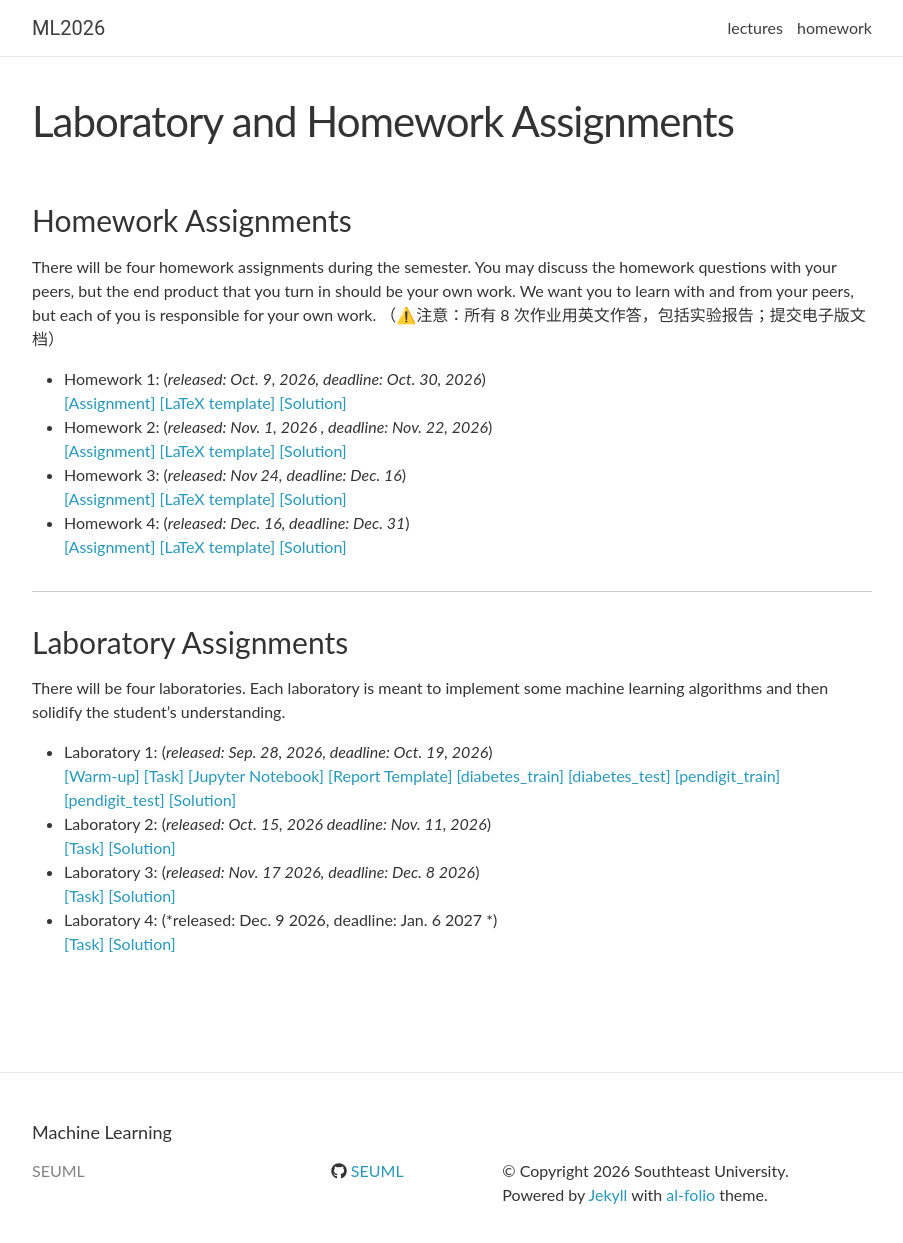
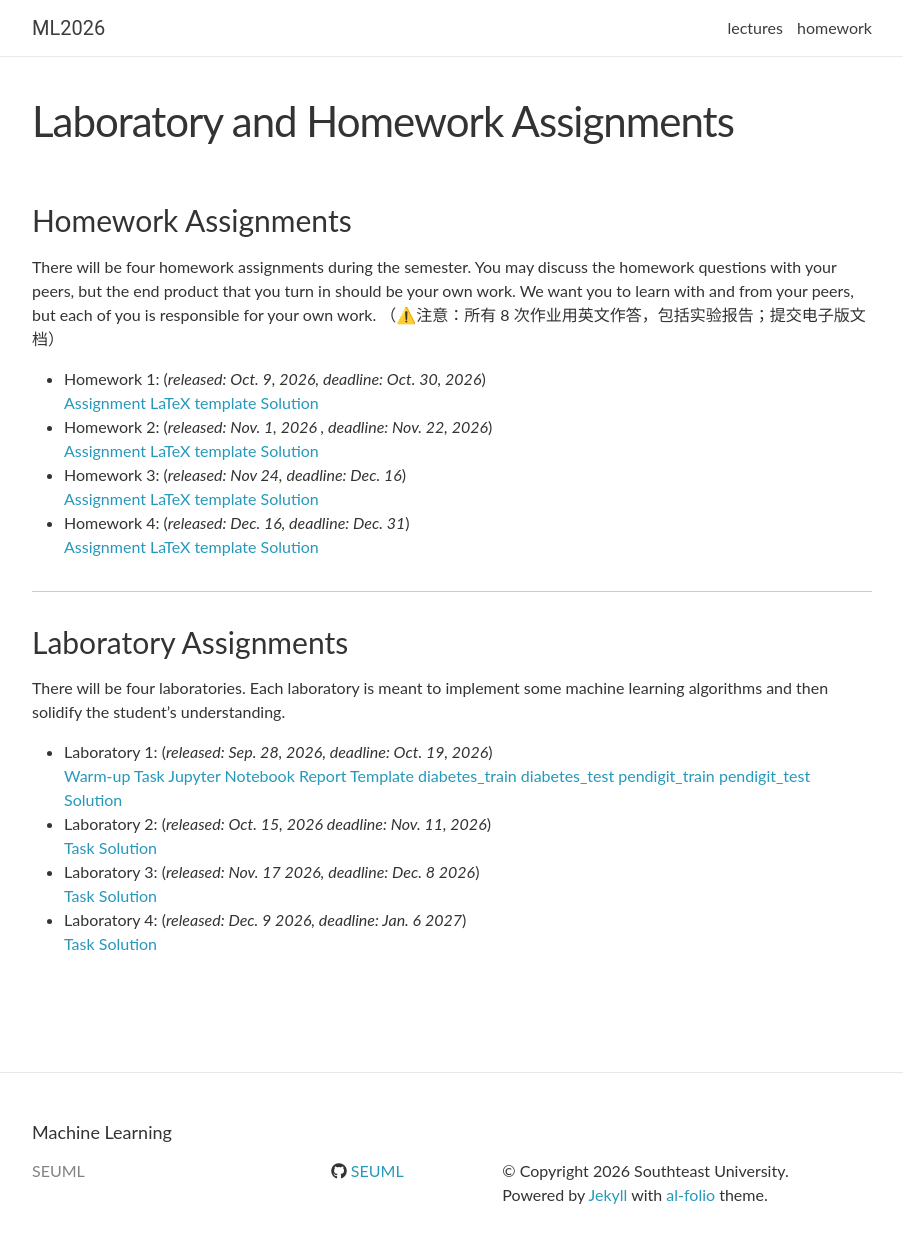
Before and after one commit to SEUML/ml-autumn-2026, a Jekyll site: the page built from _pages/homework.md, in a window 1280 px wide and 1268 px high. Shown: the top 1243 px of the window, without its empty margins (188-1091 px from the left). Built offline with Jekyll 4.4.1, drawn with Linux system fonts in a browser that asks for light colours; nearby versions of some CDN libraries; comment, search, counter and statistics services are not loaded; part of the change alters nothing that is shown.

```diff
--- a/_pages/homework.md
+++ b/_pages/homework.md
@@ -10,16 +10,16 @@ There will be four homework assignments during the semester. You may discuss the
 
 - Homework 1: (*released: Oct. 9, 2026, deadline: Oct. 30, 2026*)
 <br>
-[[Assignment]]({{ "/assets/assignments/hw1/assignment_v1.pdf" | relative_url }}){:target="_blank"} [[LaTeX template]]({{ "/assets/assignments/hw1/latex_v1.tex" | relative_url }}){:target="_blank"} [[Solution]]({{ "/assets/assignments/hw1/solution_v1.pdf" | relative_url }}){:target="_blank"}
+[Assignment](../assets/assignments/hw1/assignment_v1.pdf) [LaTeX template](../assets/assignments/hw1/latex_v1.tex) [Solution](../assets/assignments/hw1/solution_v1.pdf)
 - Homework 2: (*released: Nov. 1, 2026 , deadline: Nov. 22, 2026*)
 <br>
-[[Assignment]]({{ "/assets/assignments/hw2/assignment_v1.pdf" | relative_url }}){:target="_blank"} [[LaTeX template]]({{ "/assets/assignments/hw2/latex_v1.tex" | relative_url }}){:target="_blank"} [[Solution]]({{ "/assets/assignments/hw2/solution_v1.pdf" | relative_url }}){:target="_blank"}
+[Assignment](../assets/assignments/hw2/assignment_v1.pdf) [LaTeX template](../assets/assignments/hw2/latex_v1.tex) [Solution](../assets/assignments/hw2/solution_v1.pdf)
 - Homework 3: (*released: Nov 24, deadline: Dec. 16*)
 <br>
-[[Assignment]]({{ "/assets/assignments/hw3/assignment_v1.pdf" | relative_url }}){:target="_blank"} [[LaTeX template]]({{ "/assets/assignments/hw3/latex_v1.tex" | relative_url }}){:target="_blank"} [[Solution]]({{ "/assets/assignments/hw3/solution_v1.pdf" | relative_url }}){:target="_blank"}
+[Assignment](../assets/assignments/hw3/assignment_v1.pdf) [LaTeX template](../assets/assignments/hw3/latex_v1.tex) [Solution](../assets/assignments/hw3/solution_v1.pdf)
 - Homework 4: (*released: Dec. 16, deadline: Dec. 31*)
 <br>
-[[Assignment]]({{ "/assets/assignments/hw4/assignment_v1.pdf" | relative_url }}){:target="_blank"} [[LaTeX template]]({{ "/assets/assignments/hw4/latex_v1.tex" | relative_url }}){:target="_blank"} [[Solution]]({{ "/assets/assignments/hw4/solution_v1.pdf" | relative_url }}){:target="_blank"}
+[Assignment](../assets/assignments/hw4/assignment_v1.pdf) [LaTeX template](../assets/assignments/hw4/latex_v1.tex) [Solution](../assets/assignments/hw4/solution_v1.pdf)
 
 ***
 
@@ -30,24 +30,24 @@ There will be four laboratories. Each laboratory is meant to implement some mach
 
 - Laboratory 1: (*released: Sep. 28, 2026, deadline: Oct. 19, 2026*)
 <br>
-[[Warm-up]]({{ "/assets/assignments/lab1/Prerequisites.pdf" | relative_url }}){:target="_blank"}
-[[Task]]({{ "/assets/assignments/lab1/Experiment_1.pdf" | relative_url }}){:target="_blank"}
-[[Jupyter Notebook]]({{ "/assets/assignments/lab1/Experiment_1.ipynb" | relative_url }}){:target="_blank"}
-[[Report Template]]({{ "/assets/assignments/lab1/Template.doc" | relative_url }}){:target="_blank"}
-[[diabetes_train]]({{ "/assets/assignments/lab1/diabetes_train.csv" | relative_url }}){:target="_blank"}
-[[diabetes_test]]({{ "/assets/assignments/lab1/diabetes_test.csv" | relative_url }}){:target="_blank"}
-[[pendigit_train]]({{ "/assets/assignments/lab1/pendigit_train.csv" | relative_url }}){:target="_blank"}
-[[pendigit_test]]({{ "/assets/assignments/lab1/pendigit_test.csv" | relative_url }}){:target="_blank"}
-[[Solution]]({{ "/assets/assignments/lab1/solution_v1.ipynb" | relative_url }}){:target="_blank"}
+[Warm-up](../assets/assignments/lab1/Prerequisites.pdf)
+[Task](../assets/assignments/lab1/Experiment_1.pdf)
+[Jupyter Notebook](../assets/assignments/lab1/Experiment_1.ipynb)
+[Report Template](../assets/assignments/lab1/Template.doc)
+[diabetes_train](../assets/assignments/lab1/diabetes_train.csv)
+[diabetes_test](../assets/assignments/lab1/diabetes_test.csv)
+[pendigit_train](../assets/assignments/lab1/pendigit_train.csv)
+[pendigit_test](../assets/assignments/lab1/pendigit_test.csv)
+[Solution](../assets/assignments/lab1/solution_v1.ipynb)
 - Laboratory 2: (*released: Oct. 15, 2026 deadline: Nov. 11, 2026*)
 <br>
-[[Task]]({{ "/assets/assignments/lab2/lab2.zip" | relative_url }}){:target="_blank"}
-[[Solution]]({{ "/assets/assignments/lab2/solution_v1.ipynb" | relative_url }}){:target="_blank"}
+[Task](../assets/assignments/lab2/lab2.zip)
+[Solution](../assets/assignments/lab2/solution_v1.ipynb)
 - Laboratory 3: (*released: Nov. 17 2026, deadline: Dec. 8 2026*)
 <br>
-[[Task]]({{ "/assets/assignments/lab3/lab3.zip" | relative_url }}){:target="_blank"}
-[[Solution]]({{ "/assets/assignments/lab3/solution_v1.ipynb" | relative_url }}){:target="_blank"}
-- Laboratory 4: (*released: Dec. 9 2026, deadline: Jan. 6 2027 *)
+[Task](../assets/assignments/lab3/lab3.zip)
+[Solution](../assets/assignments/lab3/solution_v1.ipynb)
+- Laboratory 4: (*released: Dec. 9 2026, deadline: Jan. 6 2027*)
 <br>
-[[Task]]({{ "/assets/assignments/lab4/lab4.zip" | relative_url }}){:target="_blank"}
-[[Solution]]({{ "/assets/assignments/lab4/solution_v1.ipynb" | relative_url }}){:target="_blank"}
+[Task](../assets/assignments/lab4/lab4.zip)
+[Solution](../assets/assignments/lab4/solution_v1.ipynb)
```
